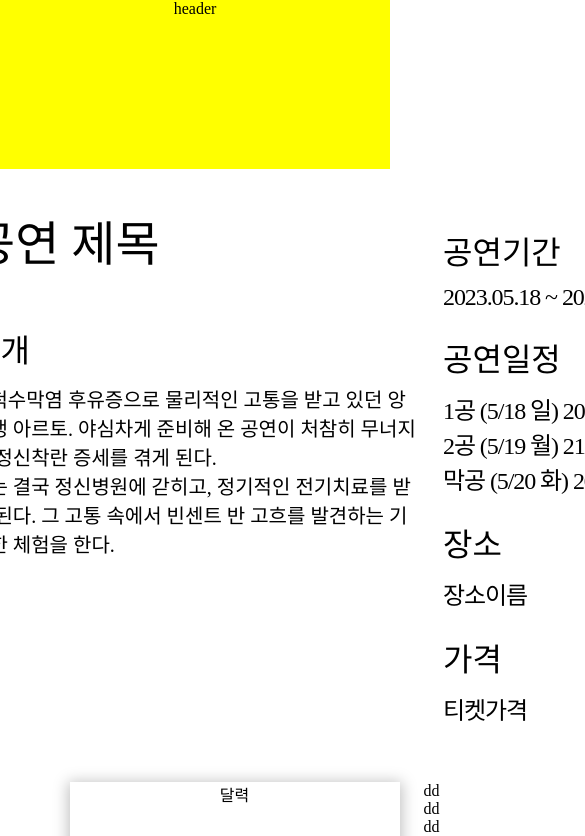
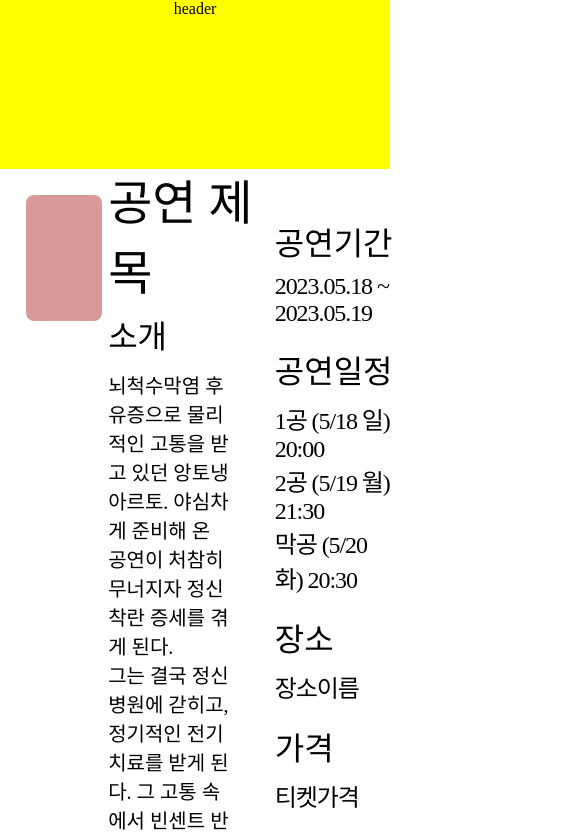
Before and after one commit to chanhk-im/pupil-dilation, a React (Create React App) app: page /detail in a window 390 px wide. Shown: the top 836 px of the page, 585 px wide, since content can reach past the window. Built offline with nearby package versions, Linux system fonts and the light colour scheme.

Commit message:
detail page 대충 반응형

```diff
--- a/src/components/Detail.css
+++ b/src/components/Detail.css
@@ -1,5 +1,5 @@
 .detail {
-    height: 855px;
+    height: calc(100 * 866 / 1035vh);
     display: flex;
     flex-direction: column;
     justify-content: start;
@@ -7,10 +7,10 @@
 }
 
 .detail-contents {
-    padding-top: 31px;
-    padding-bottom: 44px;
-    padding-left: 143px;
-    padding-right: 24px;
+    padding-top: calc(100vh * 31 / 1024);
+    padding-bottom: calc(100vh * 44 / 1024);
+    padding-left: calc(100vw * 143 / 1440);
+    padding-right: calc(100vw * 24 / 1440);
     display: flex;
     flex-direction: column;
 }
@@ -22,13 +22,13 @@
 
 .show-image {
     background-color: #d89999;
-    width: 331px;
-    height: 468px;
+    width: calc(100vw * 331 / 1440);
+    height: calc(100vw * 468 / 1440);
     border-radius: 8px;
 }
 
 .show-main {
-    margin-left: 22px;
+    margin-left: calc(100vw * 22 / 1440);
     text-align: left;
 }
 
@@ -40,7 +40,7 @@
     margin: 0;
     font-size: 48px;
     font-weight: 500;
-    margin-bottom: 46px;
+    margin-bottom: calc(100vh * 46 / 1024);
 }
 
 .info-title {
@@ -54,13 +54,13 @@
 }
 
 .info-content {
-    width: 448px;
+    width: calc(100vw * 448 / 1440);
     font-size: 20px;
     font-weight: 300;
 }
 
 .show-detail {
-    margin-left: 24px;
+    margin-left: calc(100vw * 24 / 1440);
     padding-top: 4px;
     text-align: left;
 }
@@ -69,14 +69,14 @@
     flex-direction: column;
     justify-content: center;
     margin: 0;
-    margin-top: 23px;
-    margin-bottom: 11px;
+    margin-top: calc(100vh * 23 / 1024);
+    margin-bottom: calc(100vh * 11 / 1024);
     font-size: 32px;
     font-weight: 500;
 }
 
 .detail-info {
-    width: 448px;
+    width: calc(100vw * 448 / 1440);
     font-size: 24px;
     font-weight: 300;
     letter-spacing: -1.08px;
```
